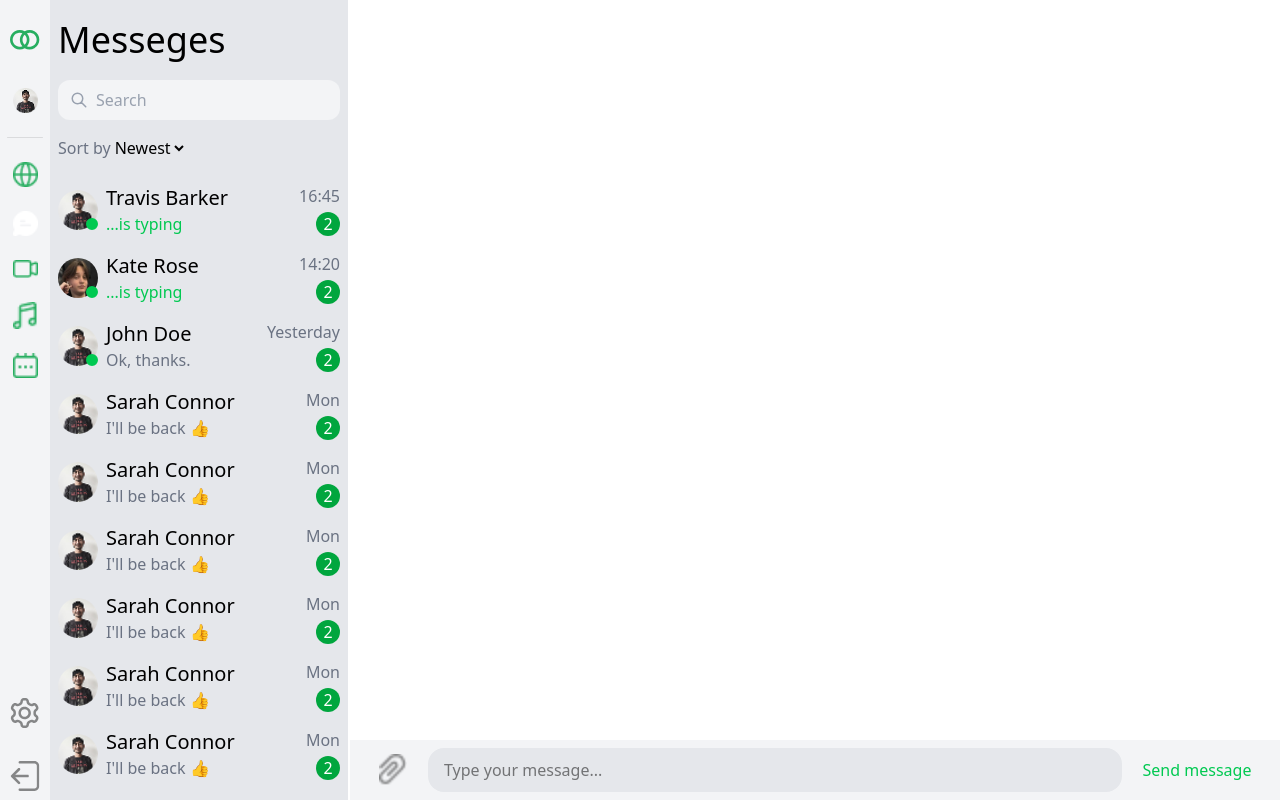
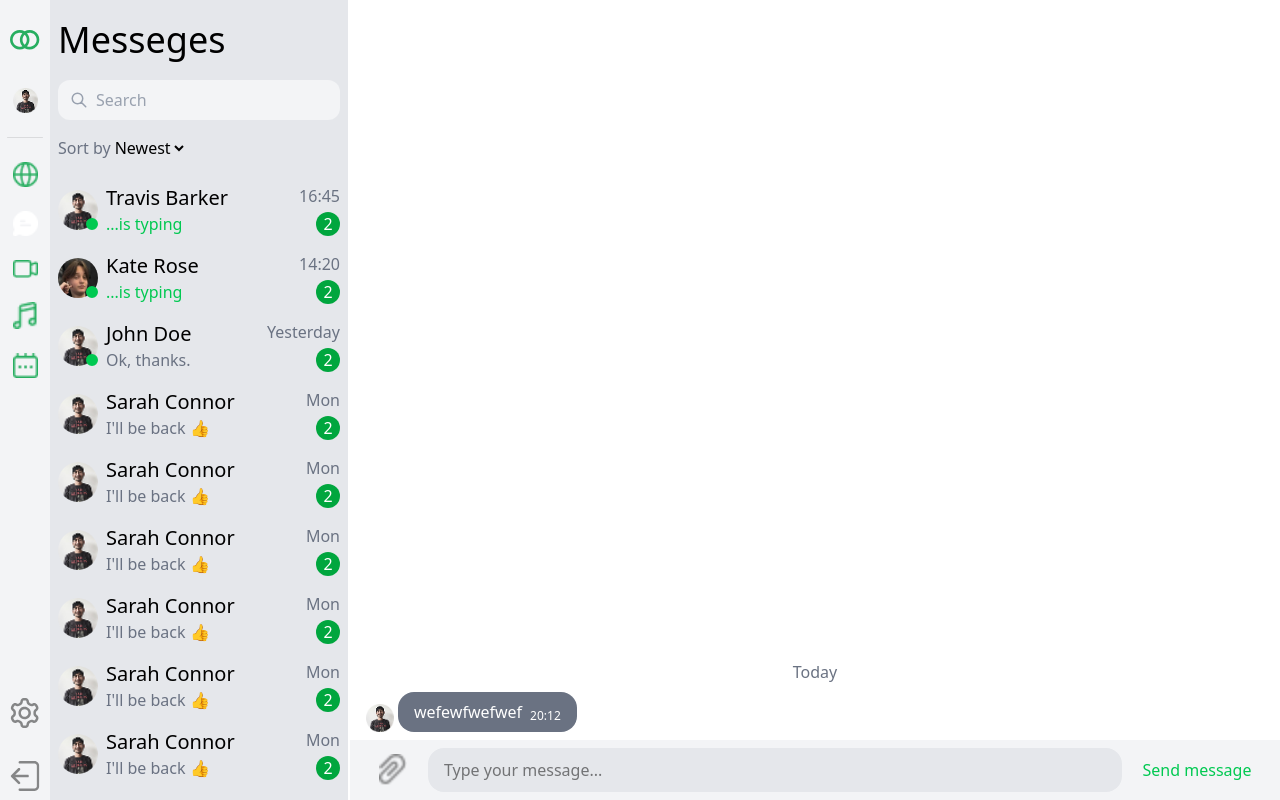
Before and after one commit to M00N77/Messenger, a React (Vite) app: page / in a window 1280 px wide. Built offline with nearby package versions, Linux system fonts and the light colour scheme.

Commit message:
add dynamic classes for chat  messages

```diff
--- a/package.json
+++ b/package.json
@@ -11,6 +11,7 @@
   },
   "dependencies": {
     "@tailwindcss/vite": "^4.1.18",
+    "clsx": "^2.1.1",
     "react": "^19.2.0",
     "react-dom": "^19.2.0",
     "tailwindcss": "^4.1.18",
--- a/src/components/AuthenticatedApp/AuthenticatedApp.tsx
+++ b/src/components/AuthenticatedApp/AuthenticatedApp.tsx
@@ -8,7 +8,12 @@ import { v4 as uuidv4 } from 'uuid';
 const AuthenticatedApp = () => {
 
 
-  const initMessages = JSON.parse(localStorage.getItem('localMessages')) || []
+  const initMessages = JSON.parse(localStorage.getItem('localMessages')) || [{id: uuidv4(),
+      sender: 'other',
+      text:'wefewfwefwef',
+      date: new Date().toISOString(),
+      status: "sent",
+      avatar: "/img/my-avatar.png",}]
 
 
 
--- a/src/components/AuthenticatedApp/MessageItem.tsx
+++ b/src/components/AuthenticatedApp/MessageItem.tsx
@@ -1,3 +1,4 @@
+import clsx from 'clsx';
 import formatTime from "../../utiils/formatTime.js"
 interface MessageItem{
 
@@ -7,28 +8,19 @@ interface MessageItem{
 const MessageItem = ({ sms }) => {
     const { sender, text, date } = sms;
 
+    const isMe = sms.sender === 'me'
+    return (
+            <div className={clsx("flex  items-center gap-x-1",isMe?"justify-end":"flex justify-start")}>
 
-    return (
-        sender === 'me' ?
-            <div className="flex justify-end items-center gap-x-1">
-
-                <div className="flex  py-2 px-4 rounded-2xl  w-auto max-w-1/3 'ml-auto bg-green-500 text-white">
+                <div className={clsx("flex  py-2 px-4 rounded-2xl  w-auto max-w-1/3  text-white " ,isMe? "bg-green-500" : "bg-gray-500 order-1")}>
                     <p>{text}</p>
                     <span className="text-xs ml-2 self-end font-light justify-end">{formatTime(date)}</span>
                 </div>
 
-                <img src="img/avatar.png" alt="" className="flex self-end items-end w-7 h-7" />
+                <img src="img/avatar.png" alt="" className="flex self-end items-end w-7 h-7 " />
             </div>
 
-            : <div className="flex justify-start items-center gap-x-1 ">
 
-                    <img src="img/avatar.png" alt="" className="flex self-end items-end w-9 h-9" />
-
-                <div className="flex  py-2 px-4 rounded-2xl w-auto max-w-1/3 'ml-auto bg-gray-500 text-white">
-                    <p>{text}</p>
-                    <span className="text-xs ml-2 self-end font-light justify-end">{formatTime(date)}</span>
-                </div>
-            </div>
     )
 
 
```
Also changed, not shown: 1 other file (tests, documents, lock files or other folders).
